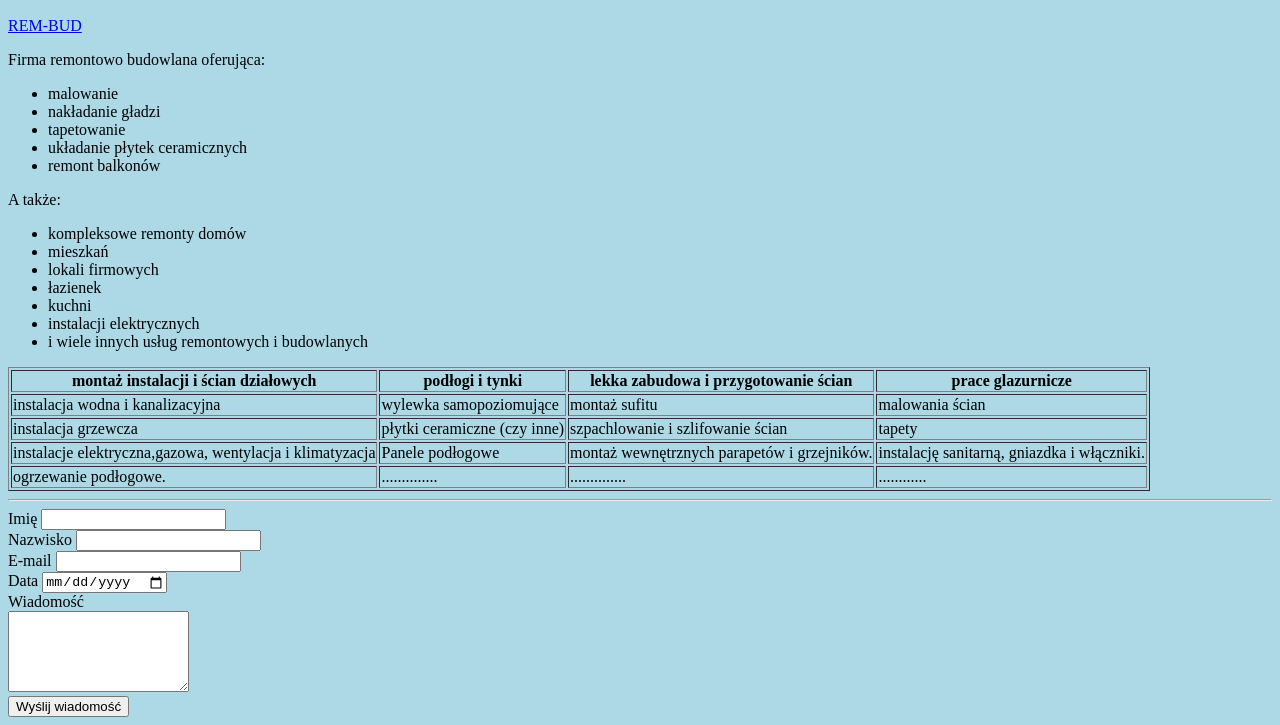
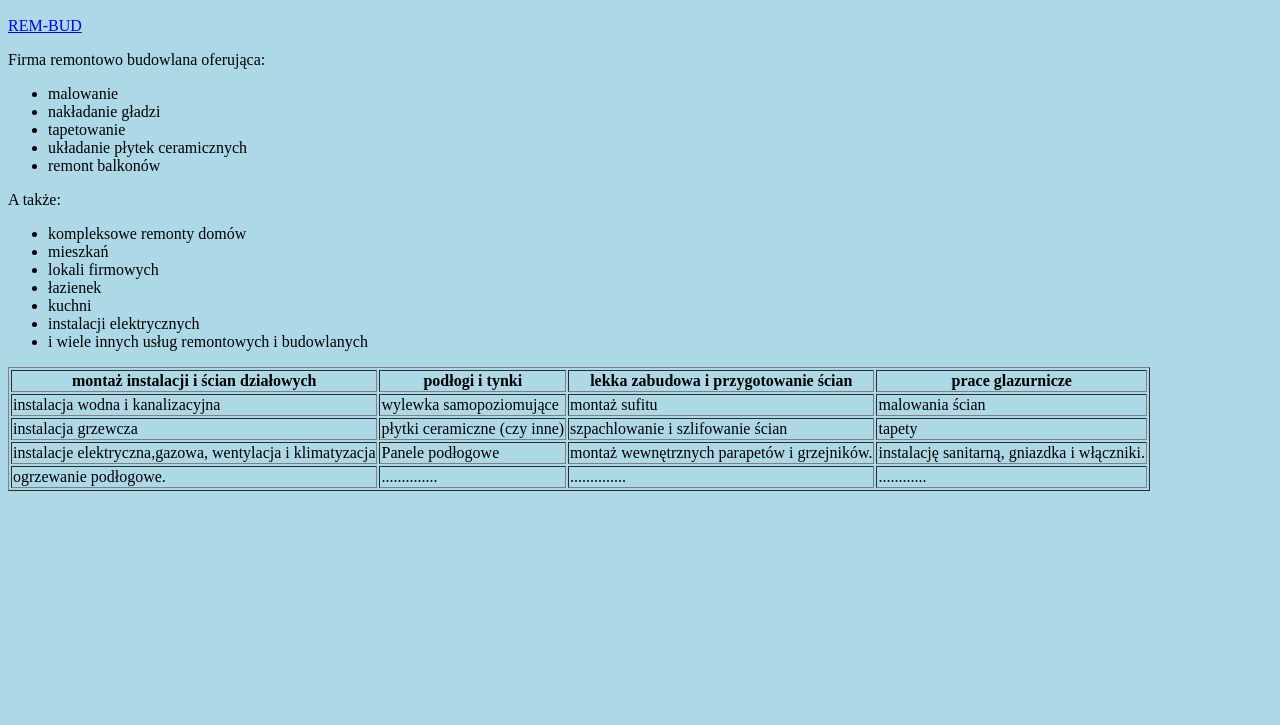
Before and after one commit to Tionel/rembud, a plain HTML site: page index.html in a window 1280 px wide. Shown: the part 322-1047 px from the top of the page. After the commit the page ends 821 px from the top, so only its background shows below. Drawn offline with Linux system fonts and the light colour scheme.

Commit message:
Update index.html

```diff
--- a/index.html
+++ b/index.html
@@ -70,31 +70,5 @@
         </tr>
 </tbody>
 </table>
-<form >
-    <hr>
-    <div>
-        <label for="name">Imię</label>
-        <input type="name" id="name"
-        placeholer ="wpisz imię">
-    </div>
-    <div>
-        <label for="surname">Nazwisko</label>
-        <input type="surname" id="surname" >
-    </div>
-    <div>
-        <label for="email">E-mail</label>
-        <input type="email" id="email">
-    </div>
-    <div>
-        <label for="date">Data</label>
-        <input type="date" id="date">
-    </div>
-    <div>
-        <label for="message">Wiadomość</label>
-        <br>
-        <textarea id="message" cols="20" rows="5"></textarea>
-    </div>
-    <input type="submit" value="Wyślij wiadomość">
-</form>
 </body>
 </html>
```
